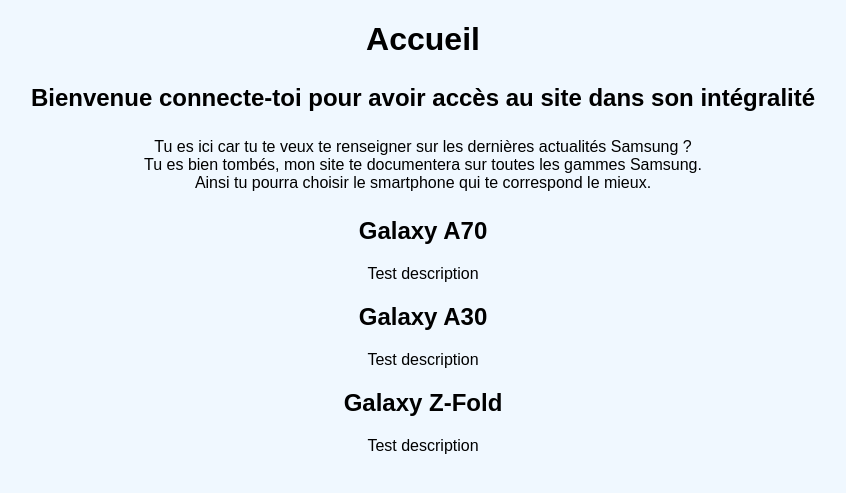
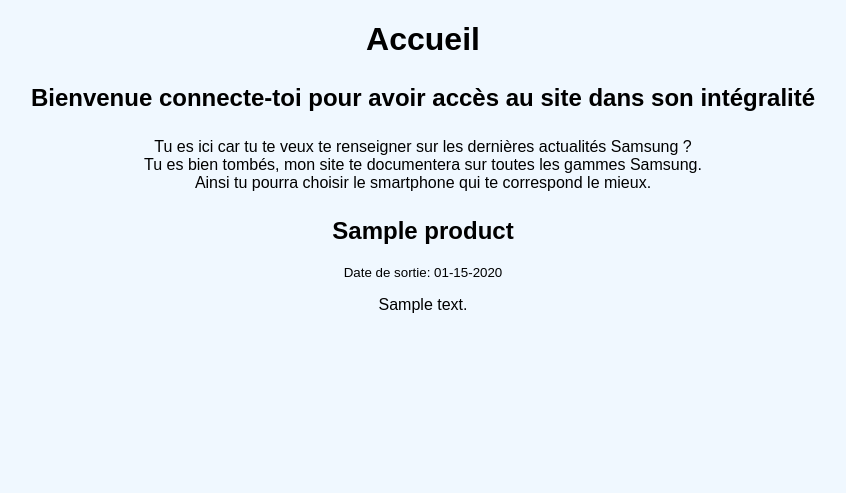
Before and after one commit to devyosse/ProjetJury, a PHP site: page / in a window 1280 px wide. Shown: the part 69-562 px from the top of the page, without its empty margins (217-1063 px from the left). Run offline with PHP 8.4, Linux system fonts and the light colour scheme; tables that the repository leaves empty or names only in its code hold one stand-in row (values such as "Sample post").

Commit message:
produits sur la page home.

```diff
--- a/Controller/HomeController.php
+++ b/Controller/HomeController.php
@@ -11,6 +11,8 @@ class HomeController extends AbstractController
     public function index()
     {
         // TODO => Rechercher les téléphones dans la base de données et les envoyer vers la home page.
-        $this->render('home/home.php');
+        $this->render('home/home.php', [
+            'products' => ProductManager::getAllProducts()
+        ]);
     }
 }
--- a/view/home/home.php
+++ b/view/home/home.php
@@ -8,19 +8,13 @@
     Ainsi tu pourra choisir le smartphone qui te correspond le mieux.
 </p>
 
-<div class="container">
-    <div class="phone-detail"> <!-- Premier téléphone dans la base de données -->
-        <h2>Galaxy A70</h2>
-        <p>Test description</p>
-    </div>
-
-    <div class="phone-detail"> <!-- Deuxième téléphone dans la base de données -->
-        <h2>Galaxy A30</h2>
-        <p>Test description</p>
-    </div>
-
-    <div class="phone-detail"> <!-- Troisième téléphone dans la base de données -->
-        <h2>Galaxy Z-Fold</h2>
-        <p>Test description</p>
-    </div>
+<div class="container"> <?php
+    foreach ($data['products'] as $product) { ?>
+        <div class="phone-detail">
+            <h2><?= $product->getName() ?></h2>
+            <small>Date de sortie: <?= $product->getDateRelease() ?></small>
+            <p><?= $product->getContent() ?></p>
+        </div> <?php
+    }
+    ?>
 </div>
--- a/view/partials/footer.php
+++ b/view/partials/footer.php
@@ -1,2 +1,3 @@
+        </main>
     </body>
 </html>
--- a/view/partials/header.php
+++ b/view/partials/header.php
@@ -40,3 +40,5 @@
             <a href="/index.php?c=admin" title="Admin" class="admin">Administration</a> <?php
         } ?>
     </nav>
+
+    <main>
```
Also changed, not shown: Routing/AdminRouter.php (line endings or trailing spaces).
